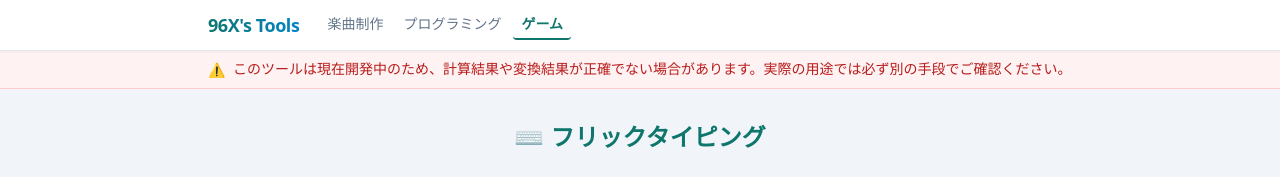
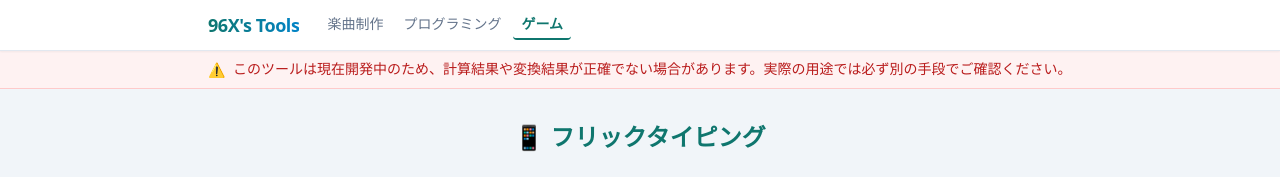
Before and after one commit to kuroto-96X/Utilities-Svelte, a SvelteKit app: page /game/flick-typing in a window 1280 px wide. Shown: the top 177 px of the page. Built offline with nearby package versions, Linux system fonts and the light colour scheme.

Commit message:
fix: フリックタイピングのアイコンをスマホ絵文字に変更

```diff
--- a/src/routes/game/flick-typing/+page.svelte
+++ b/src/routes/game/flick-typing/+page.svelte
@@ -212,7 +212,7 @@
 
 {#if phase === 'start'}
   <div class="max-w-sm mx-auto px-4 py-8 flex flex-col gap-6">
-    <h1 class="text-2xl font-bold text-teal-700 text-center">⌨️ フリックタイピング</h1>
+    <h1 class="text-2xl font-bold text-teal-700 text-center">📱 フリックタイピング</h1>
 
     <div class="bg-white border border-slate-200 rounded-xl p-4 flex flex-col gap-3">
       <p class="text-xs font-bold uppercase tracking-wider text-slate-400">難易度</p>
```
